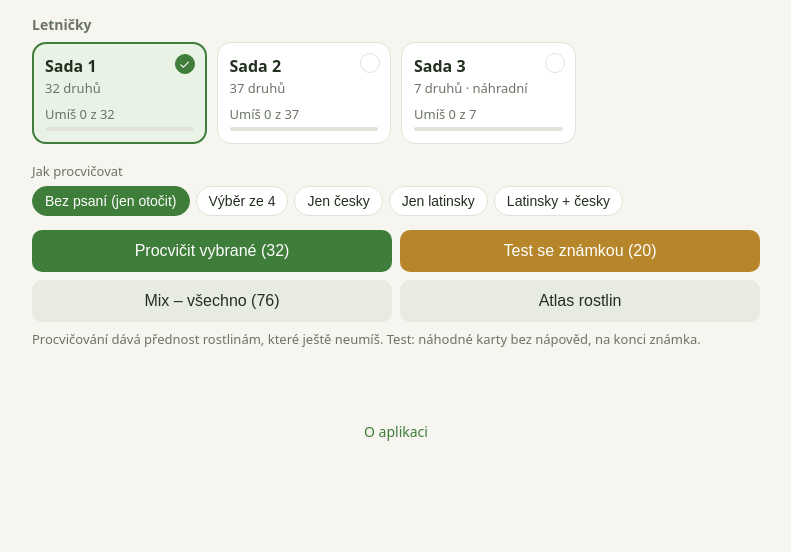
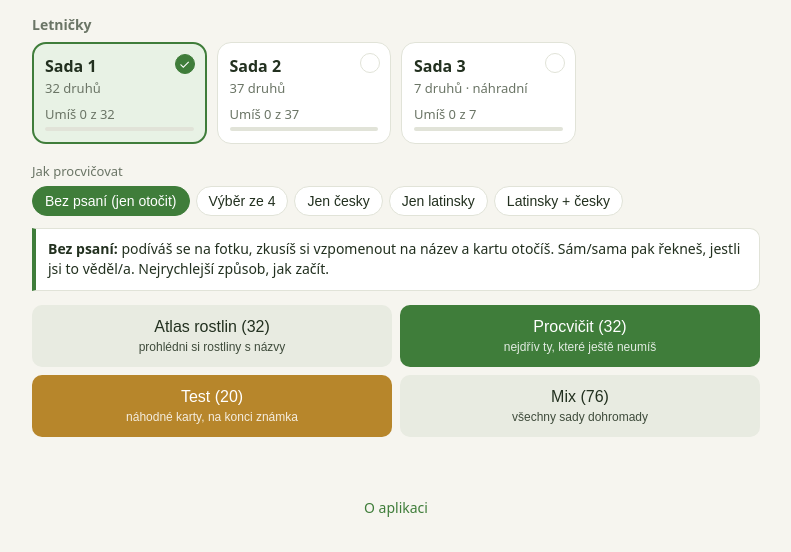
Before and after one commit to vitecek-vse/letnicky, a plain HTML site: page index.html in a window 1280 px wide. Shown: the part 86-638 px from the top of the page, without its empty margins (244-1035 px from the left). Drawn offline with Linux system fonts and the light colour scheme.

Commit message:
1.5: vysvětlení režimů pro studenty, popisy tlačítek, Atlas první
Co-Authored-By: Claude Opus 5.5 <noreply@anthropic.com>
Claude-Session: https://claude.ai/code/session_01YUKMA491hVGKHEWEDrBF9e

```diff
--- a/index.html
+++ b/index.html
@@ -87,7 +87,9 @@
   .aboutbox p{margin:6px 0;max-width:none}
   .about .ver{font-family:ui-monospace,Menlo,monospace;font-size:11px;margin-top:12px;color:var(--muted);text-align:center}
   .grid2{display:grid;grid-template-columns:1fr 1fr;gap:8px;margin-top:14px}
-  .grid2 .btn{min-width:0}
+  .grid2 .btn{min-width:0;line-height:1.25}
+  .btn small{display:block;font-size:12px;font-weight:400;opacity:.85;margin-top:3px}
+  .modehelp{background:#fff;border:1px solid var(--line);border-left:4px solid var(--green);border-radius:0 10px 10px 0;padding:10px 12px;font-size:14px;line-height:1.45;margin:2px 0 4px}
   .btn.amber{background:#b7862b}
   .photo{position:relative;cursor:zoom-in}
   .zoomhint{position:absolute;right:8px;bottom:8px;background:rgba(255,255,255,.85);border-radius:999px;padding:2px 7px;font-size:13px}
@@ -147,7 +149,7 @@
 <script src="data/sets.js"></script>
 <script>
 // ---------- verze ----------
-const VERSION = "1.4", VERSION_DATE = "14. 11. 2026";
+const VERSION = "1.5", VERSION_DATE = "14. 11. 2026";
 const LIVE = /(^|\.)bocrew\.com$/.test(location.hostname);
 document.getElementById("ver").textContent = "Verze " + VERSION + " · " + VERSION_DATE + (LIVE ? "" : " · testovací náhled");
 // počet návštěv (GoatCounter – veřejné celkové číslo, bez osobních údajů)
@@ -226,13 +228,14 @@ function renderHome() {
     ${AREAS.map(a => `<div class="area"><h2>${esc(a.name)}</h2><div class="tiles">${a.sets.map(tile).join("")}</div></div>`).join("")}
     <div class="label">Jak procvičovat</div>
     ${modesHtml()}
+    <div class="modehelp" id="modehelp">${MODE_HELP[mode]}</div>
     <div class="grid2">
-      <button class="btn" id="bStart" ${total ? "" : "disabled"}>${total ? `Procvičit vybrané (${total})` : "Vyber aspoň jednu sadu"}</button>
-      <button class="btn amber" id="bTest" ${total ? "" : "disabled"}>Test se známkou (${Math.min(20, total)})</button>
-      <button class="btn sec" id="bMix">Mix – všechno (${all})</button>
-      <button class="btn sec" id="bAtlas" ${total ? "" : "disabled"}>Atlas rostlin</button>
+      <button class="btn sec" id="bAtlas" ${total ? "" : "disabled"}>Atlas rostlin (${total})<small>prohlédni si rostliny s názvy</small></button>
+      <button class="btn" id="bStart" ${total ? "" : "disabled"}>${total ? `Procvičit (${total})` : "Vyber sadu"}<small>nejdřív ty, které ještě neumíš</small></button>
+      <button class="btn amber" id="bTest" ${total ? "" : "disabled"}>Test (${Math.min(20, total)})<small>náhodné karty, na konci známka</small></button>
+      <button class="btn sec" id="bMix">Mix (${all})<small>všechny sady dohromady</small></button>
     </div>
-    <p class="hint">Procvičování dává přednost rostlinám, které ještě neumíš. Test: náhodné karty bez nápověd, na konci známka.</p>`;
+    ${total ? "" : `<p class="hint">Nahoře klepni na sadu, kterou se chceš učit.</p>`}`;
   document.querySelectorAll(".tile").forEach(t => t.onclick = () => {
     const id = t.dataset.id;
     selected = selected.includes(id) ? selected.filter(x => x !== id) : [...selected, id];
@@ -255,6 +258,13 @@ function tile(s) {
     ${extra ? `<div class="n" style="margin-top:4px">${extra}</div>` : ""}
   </button>`;
 }
+const MODE_HELP = {
+  flip: "<b>Bez psaní:</b> podíváš se na fotku, zkusíš si vzpomenout na název a kartu otočíš. Sám/sama pak řekneš, jestli jsi to věděl/a. Nejrychlejší způsob, jak začít.",
+  choice: "<b>Výběr ze 4:</b> k fotce dostaneš 4 názvy a klepneš na ten správný. Hodí se, když si názvy ještě nepamatuješ přesně.",
+  cz: "<b>Jen česky:</b> napíšeš český název rostliny. Háčky a čárky nevadí.",
+  lat: "<b>Jen latinsky:</b> napíšeš latinský název. Háčky, čárky ani velká písmena nevadí.",
+  both: "<b>Latinsky + česky:</b> napíšeš oba názvy – stejně jako u poznávačky ve škole."
+};
 const MODES = [["flip","Bez psaní (jen otočit)"],["choice","Výběr ze 4"],["cz","Jen česky"],["lat","Jen latinsky"],["both","Latinsky + česky"]];
 function modesHtml() {
   return `<div class="modes" id="modes">${MODES.map(([k, t]) => `<button data-m="${k}" class="${k === mode ? "on" : ""}">${t}</button>`).join("")}</div>`;
```
Also changed, not shown: sw.js (+1 -1 lines), 1 other file.
